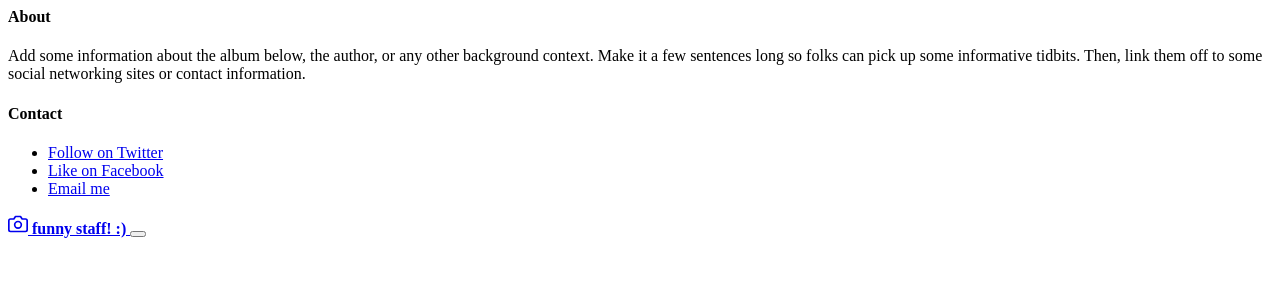
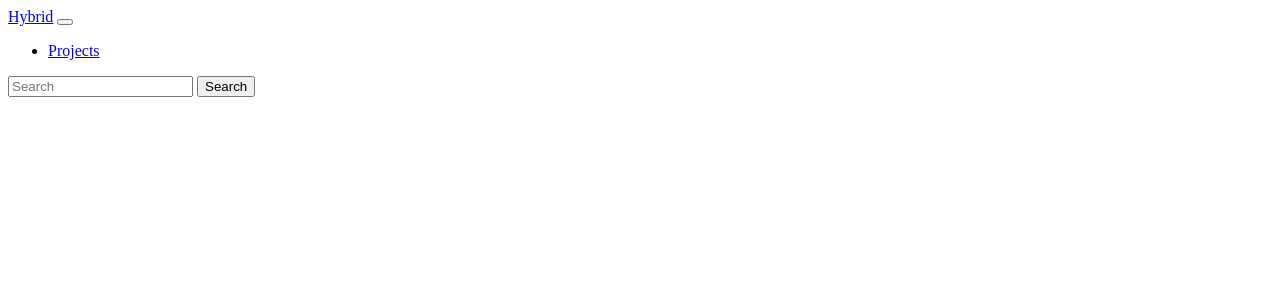
Before and after one commit to IbrahimHilali/Hybrid, a Django app: template Projects/templates/Projects/templates/nav.html in a window 1280 px wide. Shown: the top 300 px of the page. Run offline with Django 3.2, Linux system fonts and the light colour scheme; the template is opened without the code that fills it, so the values that code supplies are empty.

Commit message:
-refactored - added static directory

```diff
--- a/Projects/templates/Projects/templates/basic.html
+++ b/Projects/templates/Projects/templates/basic.html
@@ -1,5 +1,6 @@
 <!doctype html>
 {% load crispy_forms_tags %}
+{% load static %}
 <html lang="en">
 <head>
     <meta charset="utf-8">
--- a/Projects/templates/Projects/templates/nav.html
+++ b/Projects/templates/Projects/templates/nav.html
@@ -1,40 +1,21 @@
 {% block nav %}
-    <div class="bg-dark collapse" id="navbarHeader" style="">
-        <div class="container">
-            <div class="row">
-                <div class="col-sm-8 col-md-7 py-4">
-                    <h4 class="text-white">About</h4>
-                    <p class="text-muted">Add some information about the album below, the author, or any other
-                        background context. Make it a few sentences long so folks can pick up some informative
-                        tidbits. Then, link them off to some social networking sites or contact information.</p>
-                </div>
-                <div class="col-sm-4 offset-md-1 py-4">
-                    <h4 class="text-white">Contact</h4>
-                    <ul class="list-unstyled">
-                        <li><a href="#" class="text-white">Follow on Twitter</a></li>
-                        <li><a href="#" class="text-white">Like on Facebook</a></li>
-                        <li><a href="#" class="text-white">Email me</a></li>
-                    </ul>
-                </div>
-            </div>
+    <nav class="navbar navbar-expand-md navbar-dark fixed-top bg-dark">
+        <a class="navbar-brand" href="#">Hybrid</a>
+        <button class="navbar-toggler" type="button" data-toggle="collapse" data-target="#navbarsExampleDefault"
+                aria-controls="navbarsExampleDefault" aria-expanded="false" aria-label="Toggle navigation">
+            <span class="navbar-toggler-icon"></span>
+        </button>
+
+        <div class="collapse navbar-collapse" id="navbarsExampleDefault">
+            <ul class="navbar-nav mr-auto">
+                <li class="nav-item">
+                    <a class="nav-link" href="{% url 'Projects:index' %}">Projects</a>
+                </li>
+            </ul>
+            <form class="form-inline my-2 my-lg-0">
+                <input class="form-control mr-sm-2" type="text" placeholder="Search" aria-label="Search">
+                <button class="btn btn-outline-success my-2 my-sm-0" type="submit">Search</button>
+            </form>
         </div>
-    </div>
-    <div class="navbar navbar-dark bg-dark box-shadow">
-        <div class="container d-flex justify-content-between">
-            <a href="#" class="navbar-brand d-flex align-items-center">
-                <svg xmlns="http://www.w3.org/2000/svg" width="20" height="20" viewBox="0 0 24 24" fill="none"
-                     stroke="currentColor" stroke-width="2" stroke-linecap="round" stroke-linejoin="round"
-                     class="mr-2">
-                    <path d="M23 19a2 2 0 0 1-2 2H3a2 2 0 0 1-2-2V8a2 2 0 0 1 2-2h4l2-3h6l2 3h4a2 2 0 0 1 2 2z"></path>
-                    <circle cx="12" cy="13" r="4"></circle>
-                </svg>
-                <strong>funny staff! :) </strong>
-            </a>
-            <button class="navbar-toggler collapsed" type="button" data-toggle="collapse"
-                    data-target="#navbarHeader" aria-controls="navbarHeader" aria-expanded="false"
-                    aria-label="Toggle navigation">
-                <span class="navbar-toggler-icon"></span>
-            </button>
-        </div>
-    </div>
+    </nav>
 {% endblock %}
```
Also changed, not shown: Projects/templates/Projects/index.html (+9 -4 lines).
